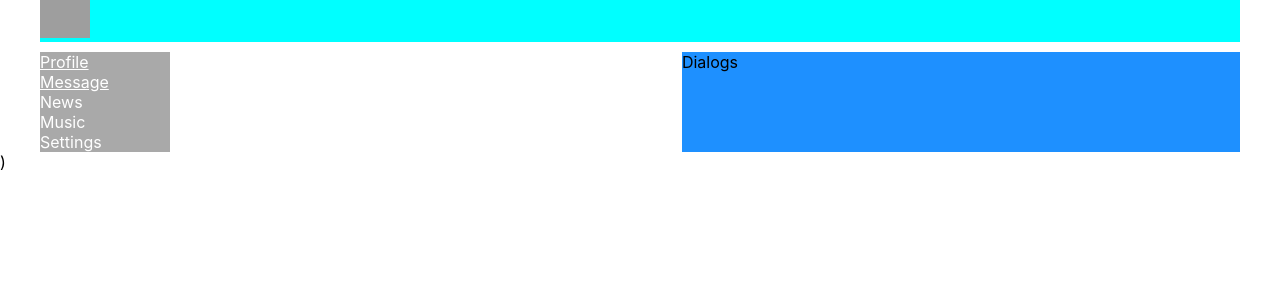
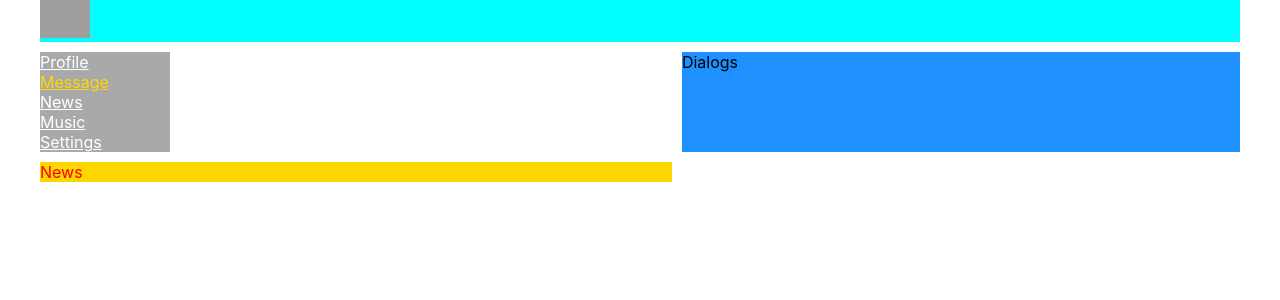
Before and after one commit to alexeysurmach/social_network, a React (Create React App) app: page /dialogs in a window 1280 px wide. Shown: the top 300 px of the page. Built offline with nearby package versions, Linux system fonts and the light colour scheme; grey boxes are pictures that could not be loaded.

Commit message:
NavLinks add

```diff
--- a/src/App.jsx
+++ b/src/App.jsx
@@ -5,6 +5,7 @@
 import Profile from "./components/Profile/Profile";
 import Dialogs from "./components/Dialogs/Dialogs";
 import {BrowserRouter, Route} from "react-router-dom";
+import News from "./components/News/News";
 
 
 const App = (props) => {
@@ -14,12 +15,15 @@
             <div className='app-wrapper'>
                 <Header/>
                 <Navbar/>
+                <News/>
+
                 <div className='app-wrapper-content'>
                     <Route path='/dialogs' component={Dialogs}/>
                     <Route path ='/profile' component={Profile}/>
+                    <Route path ='/Ntws' component={News}/>
                 </div>
             </div>
-            )
+
         </BrowserRouter>)
 }
 
--- a/src/components/Navbar/Navbar.jsx
+++ b/src/components/Navbar/Navbar.jsx
@@ -1,22 +1,23 @@
 import React from 'react';
 import s from './Navbar.module.css';
+import {NavLink} from "react-router-dom";
 
 const Navbar = () => {
     return <nav className={s.nav}>
             <div className={s.item}>
-                <a href='/profile'>Profile</a>
+                <NavLink to ='/profile' activeClassName={s.actviveLink}>Profile</NavLink>
             </div>
             <div className={s.item}>
-                <a href='/dialogs'>Message</a>
+                <NavLink to ='/dialogs' activeClassName={s.actviveLink}>Message</NavLink>
             </div>
             <div className={s.item}>
-                <a>News</a>
+                <NavLink to ='/news' activeClassName={s.actviveLink}>News</NavLink>
             </div>
             <div className={s.item}>
-                <a>Music</a>
+                <NavLink to  ='/music'>Music</NavLink>
             </div>
             <div className={s.item}>
-                <a>Settings</a>
+                <NavLink to = 'settings'>Settings </NavLink>
             </div>
         </nav>
 }
--- a/src/components/Navbar/Navbar.module.css
+++ b/src/components/Navbar/Navbar.module.css
@@ -6,3 +6,6 @@
 .item a {
     color: white;
 }
+.item a.actviveLink {
+    color: gold;
+}
--- /dev/null
+++ b/src/components/News/News.jsx
@@ -0,0 +1,10 @@
+import React from 'react';
+import s from './News.module.css'
+
+const News = () => {
+    return (
+       <div className={s.item}>News</div>
+    )
+}
+
+export default News;
--- /dev/null
+++ b/src/components/News/News.module.css
@@ -0,0 +1,4 @@
+.item {
+    color: red;
+    background: gold;
+}
```
